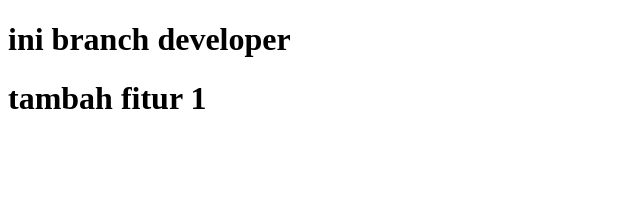
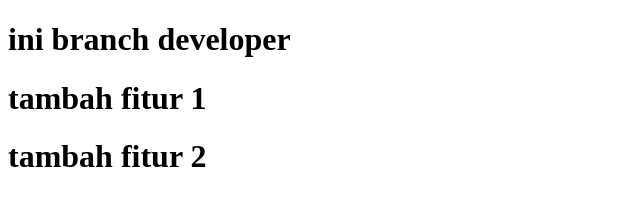
Before and after one commit to Sabrinamaharani07/Praktikum-Git1_Sabrina-Maharani, a plain HTML site: page index.html in a window 1280 px wide. Shown: the whole page, without its empty margins (0-640 px from the left). Drawn offline with Linux system fonts and the light colour scheme.

Commit message:
tag h1 fitur2

```diff
--- a/index.html
+++ b/index.html
@@ -9,5 +9,6 @@
 <body>
     <h1>ini branch developer</h1>
     <h1>tambah fitur 1</h1>
+    <h1>tambah fitur 2</h1>
 </body>
 </html>
```
